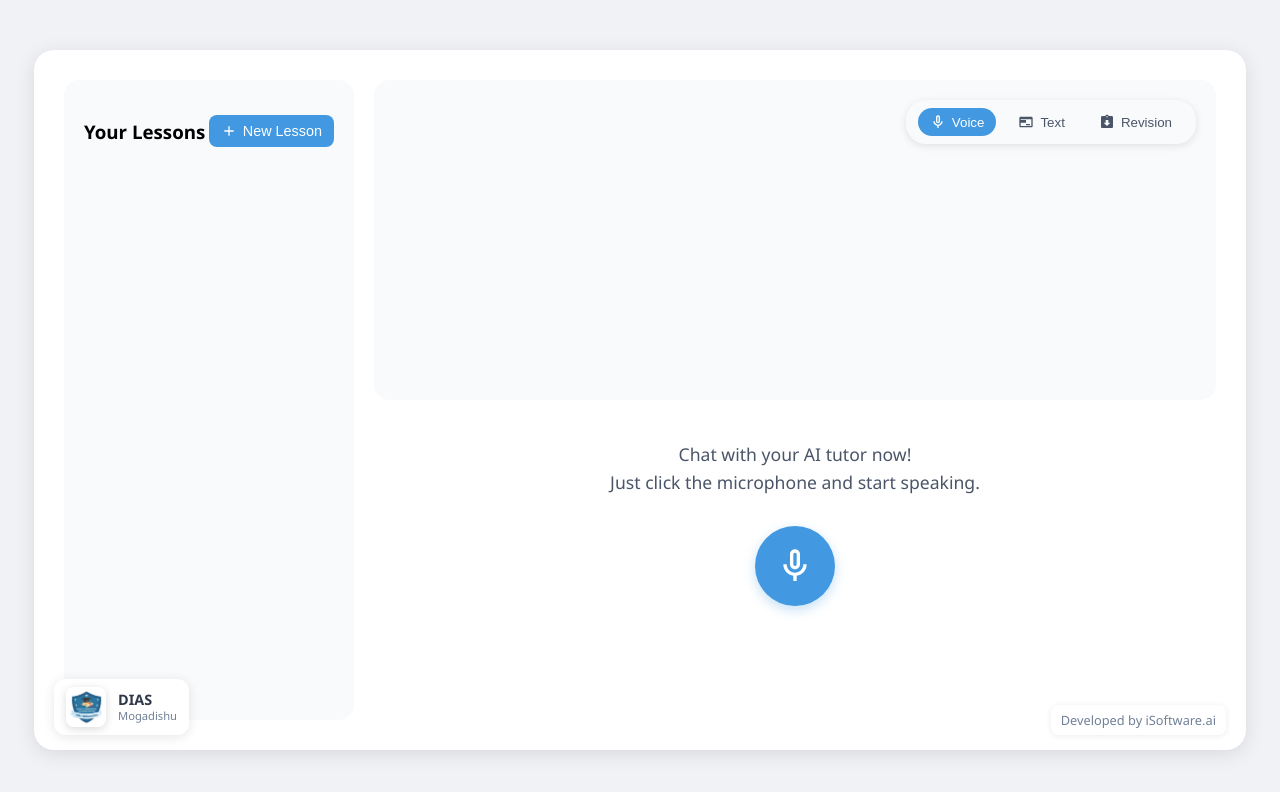
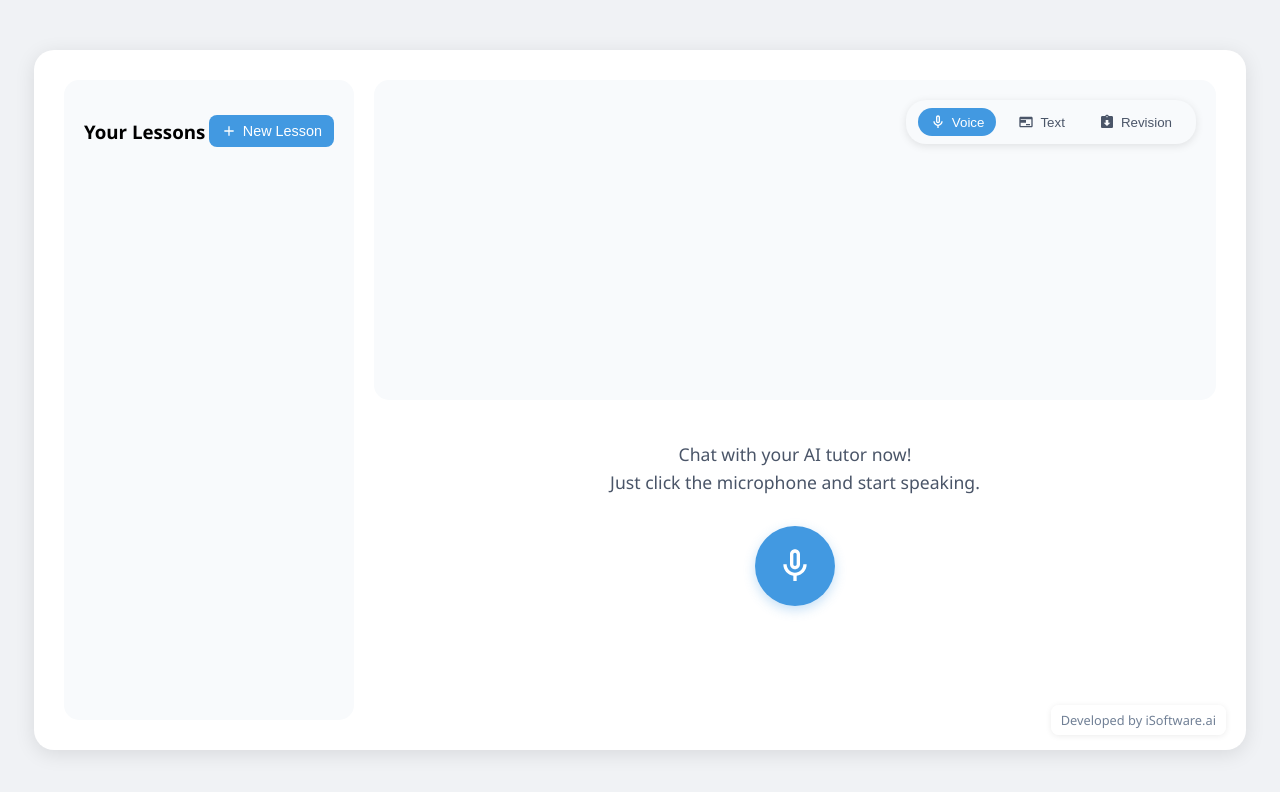
Before and after one commit to ak476g/Project-Deckter, a plain HTML site: page index.html in a window 1280 px wide. Drawn offline with Linux system fonts and the light colour scheme.

Commit message:
Update index.html

```diff
--- a/index.html
+++ b/index.html
@@ -3,7 +3,7 @@
 <head>
     <meta charset="UTF-8">
     <meta name="viewport" content="width=device-width, initial-scale=1.0">
-    <title>AI Tutor</title>
+    <title>Deckter</title>
     <style>
         /* Remove desktop restriction and add responsive styles */
         @media (max-width: 767px) {
@@ -143,42 +143,7 @@
             height: 80vh;
         }
 
-        .branding-container {
-            position: absolute;
-            bottom: 15px;
-            left: 20px;
-            display: flex;
-            align-items: center;
-            gap: 12px;
-            z-index: 10;
-            background: rgba(255, 255, 255, 0.95);
-            padding: 8px 12px;
-            border-radius: 12px;
-            box-shadow: 0 2px 12px rgba(0, 0, 0, 0.1);
-            backdrop-filter: blur(10px);
-        }
-
-        .school-logo {
-            width: 40px;
-            height: 40px;
-            border-radius: 8px;
-            box-shadow: 0 2px 8px rgba(0, 0, 0, 0.15);
-            object-fit: cover;
-        }
-
-        .school-name {
-            font-size: 0.9rem;
-            font-weight: 600;
-            color: #2d3748;
-            line-height: 1.2;
-        }
-
-        .school-subtitle {
-            font-size: 0.7rem;
-            color: #718096;
-            font-weight: 500;
-            margin-top: 1px;
-        }
+
 
         .developer-credit {
             position: absolute;
@@ -1390,15 +1355,6 @@
 </head>
 <body>
     <div class="app-container">
-        <!-- School Branding -->
-        <div class="branding-container">
-            <img src="diasmog.png" alt="DIAS Mogadishu" class="school-logo">
-            <div class="school-name">
-                <div>DIAS</div>
-                <div class="school-subtitle">Mogadishu</div>
-            </div>
-        </div>
-
         <!-- Developer Credit -->
         <div class="developer-credit">
             Developed by iSoftware.ai
```
Lines whose indentation alone changed are shown as unchanged.
